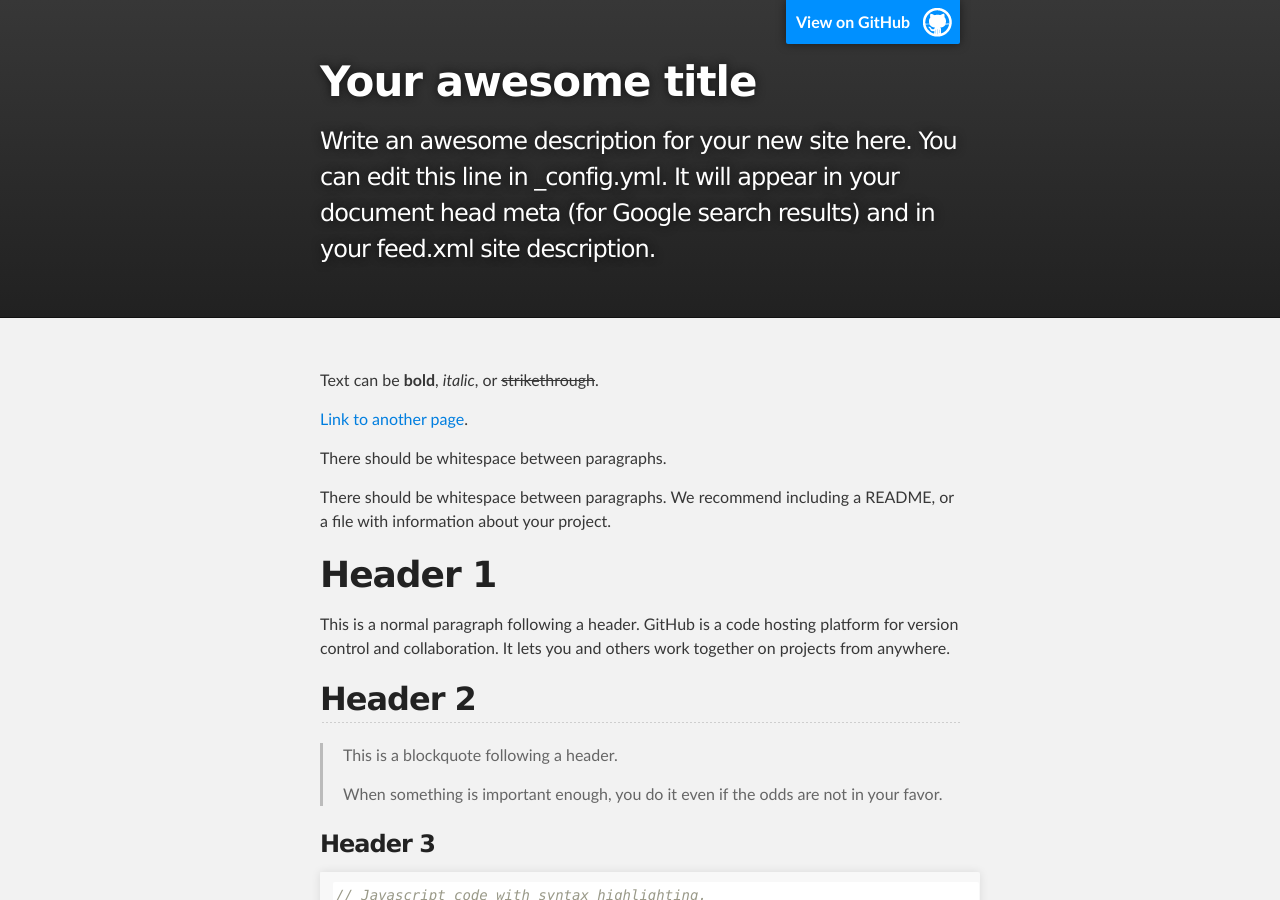
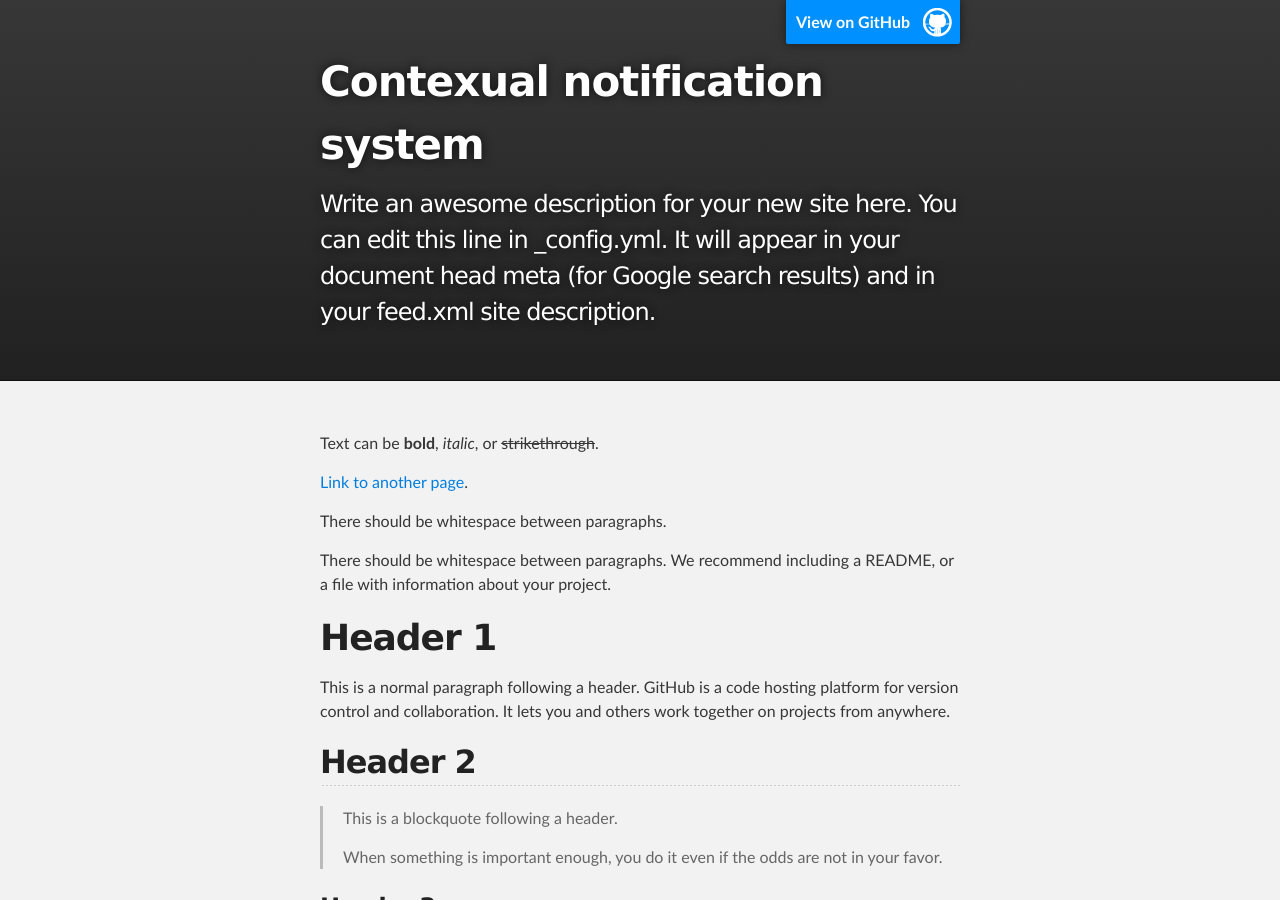
Before and after one commit to contextcomm/contextcomm.github.io, a Jekyll site: the page built from index.md, in a window 1280 px wide and 900 px high. Built offline with Jekyll 4.4.1, drawn with Linux system fonts in a browser that asks for light colours.

Commit message:
Update _config.yml

```diff
--- a/_config.yml
+++ b/_config.yml
@@ -13,8 +13,8 @@
 # you will see them accessed via {{ site.title }}, {{ site.email }}, and so on.
 # You can create any custom variable you would like, and they will be accessible
 # in the templates via {{ site.myvariable }}.
-title: Your awesome title
-email: your-email@domain.com
+title: Contexual notification system
+email: ayadav@cs.umass.edu
 description: > # this means to ignore newlines until "baseurl:"
   Write an awesome description for your new site here. You can edit this
   line in _config.yml. It will appear in your document head meta (for
```
